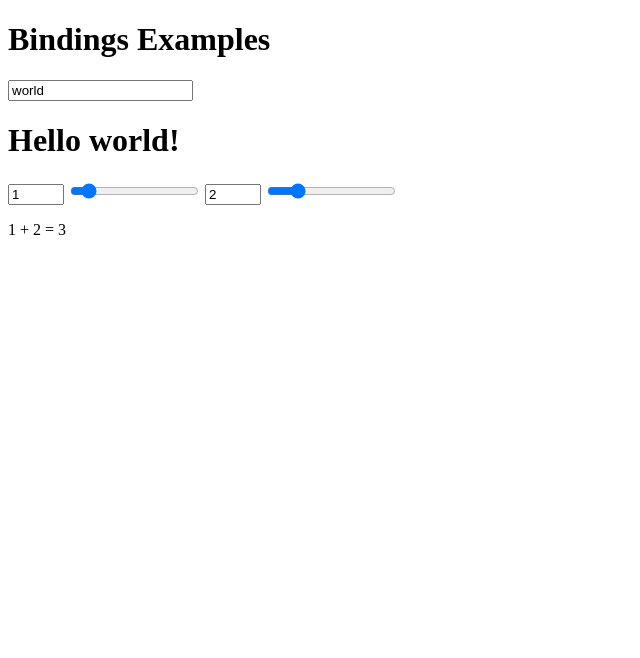
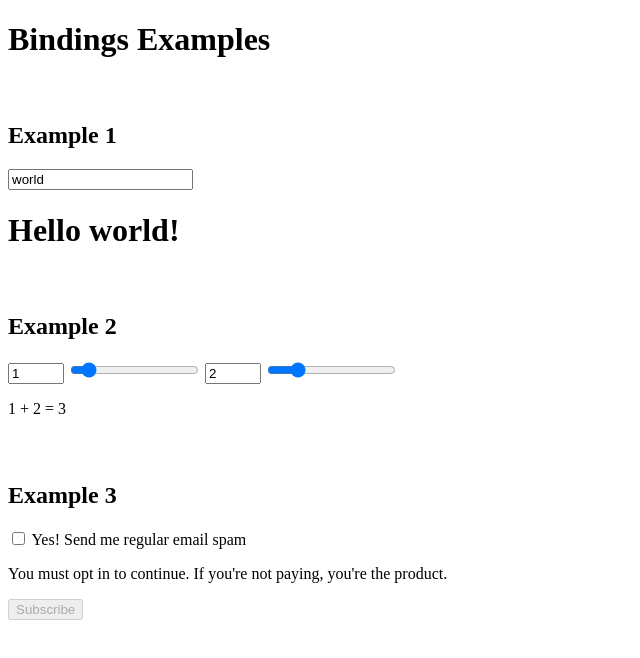
Before and after one commit to adobbs/learn-svelte, a SvelteKit app: page /bindings in a window 1280 px wide. Shown: the top 658 px of the page, without its empty margins (0-640 px from the left). Built offline with nearby package versions, Linux system fonts and the light colour scheme.

Commit message:
Add checkbox example

```diff
--- a/src/routes/bindings/+page.svelte
+++ b/src/routes/bindings/+page.svelte
@@ -3,13 +3,19 @@
 
     let a = 1;
     let b = 2;
+
+    let yes = false;
 </script>
 
 <h1>Bindings Examples</h1>
 
+<h2>Example 1</h2>
+
 <input bind:value={name} />
 
 <h1>Hello {name}!</h1>
+
+<h2>Example 2</h2>
 
 <label>
 	<input type="number" bind:value={a} min="0" max="10" />
@@ -22,3 +28,30 @@
 </label>
 
 <p>{a} + {b} = {a + b}</p>
+
+<h2>Example 3</h2>
+
+<label>
+	<input type="checkbox" bind:checked={yes} />
+	Yes! Send me regular email spam
+</label>
+
+{#if yes}
+	<p>
+		Thank you. We will bombard your inbox and sell
+		your personal details.
+	</p>
+{:else}
+	<p>
+		You must opt in to continue. If you're not
+		paying, you're the product.
+	</p>
+{/if}
+
+<button disabled={!yes}>Subscribe</button>
+
+<style>
+    h2 {
+        margin-top: 4rem;
+    }
+</style>
```
